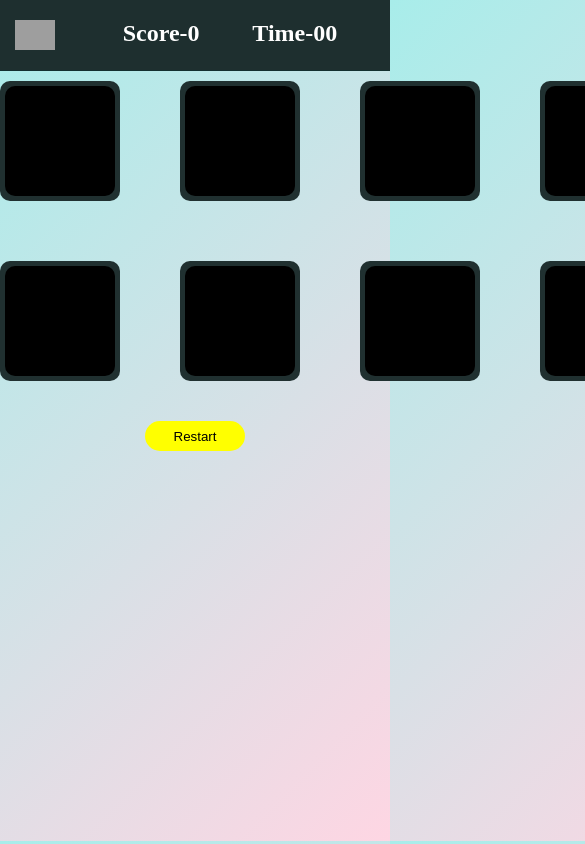
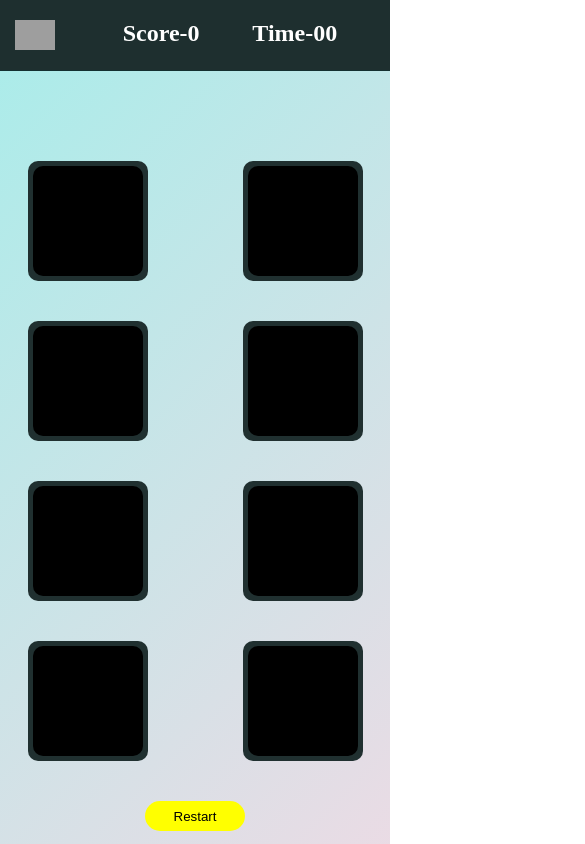
Before and after one commit to Mritunjay7573/Memory-Quest-Game, a plain HTML site: page jssingleeasy.html in a window 390 px wide. Shown: the top 844 px of the page, 585 px wide, since content can reach past the window. Drawn offline with Linux system fonts and the light colour scheme; grey boxes are pictures that could not be loaded.

Commit message:
Added new features

```diff
--- a/dualeasy.css
+++ b/dualeasy.css
@@ -125,3 +125,13 @@ h1{
     width: 100px;
     height: 30px;
 }
+
+@media (max-width: 720px){
+    #main{
+        display: grid;
+        grid-template-columns: repeat(2, 1fr);
+        grid-template-rows: repeat(5, 1fr);
+        gap: 40px;
+        margin-top: 90px;
+    }
+}
--- a/dualhard.css
+++ b/dualhard.css
@@ -125,3 +125,36 @@ h1{
     width: 100px;
     height: 30px;
 }
+
+@media (max-width: 775px) and (min-width: 641px){
+     #main{
+        display: grid;
+        grid-template-columns: repeat(5, 1fr);
+        margin-top: 10px;
+    }
+}
+
+@media (max-width: 640px) and (min-width: 511px){
+     #main{
+        display: grid;
+        grid-template-columns: repeat(4, 1fr);
+        margin-top: 10px;
+    }
+}
+
+@media (max-width: 510px) and (min-width: 391px){
+     #main{
+        display: grid;
+        grid-template-columns: repeat(3, 1fr);
+        margin-top: 10px;
+        gap: 10px;
+    }
+}
+
+@media (max-width: 390px){
+     #main{
+        display: grid;
+        grid-template-columns: repeat(2, 1fr);
+        margin-top: 10px;
+    }
+}
--- a/dualmedium.css
+++ b/dualmedium.css
@@ -130,3 +130,30 @@ h1{
     display: flex;
     justify-content: space-around;
 }
+
+@media (max-width: 620px) and (min-width: 500px){
+    #main{
+        display: grid;
+        grid-template-columns: repeat(4, 1fr);
+        grid-template-rows: repeat(4, 1fr);
+        margin-top: 10px;
+    }
+}
+
+@media (max-width: 500px) and (min-width: 371px){
+    #main{
+        display: grid;
+        grid-template-columns: repeat(3, 1fr);
+        grid-template-rows: repeat(5, 1fr);
+        margin-top: 10px;
+    }
+}
+
+@media (max-width: 370px){
+    #main{
+        display: grid;
+        grid-template-columns: repeat(2, 1fr);
+        grid-template-rows: repeat(7, 1fr);
+        margin-top: 10px;
+    }
+}
--- a/game.css
+++ b/game.css
@@ -40,7 +40,7 @@ h1 {
     border-radius: 50px;
     transition: 0.3s;
     box-shadow: 0 6px 15px rgba(0,0,0,0.25);
-    border: 3px solid black;
+    border: 2px solid black;
     position: relative;
     overflow: hidden;
 }
@@ -118,7 +118,7 @@ h1 {
     color: rgb(15, 14, 14);
     background: linear-gradient(90deg, #d2f428, #f36d07);
     border-radius: 50px;
-    border: 4px solid black;
+    border: 2px solid black;
     box-shadow: 0 6px 15px rgba(0,0,0,0.25);
     transition: 0.3s;
 }
--- a/jsSinglehard.css
+++ b/jsSinglehard.css
@@ -130,3 +130,19 @@ body{
     background: linear-gradient(135deg, #a8edea, #fed6e3);
     overflow: hidden;
 }
+
+@media (max-width: 650px) and (min-width: 521px){
+    #main{
+        display: grid;
+        grid-template-columns: repeat(4, 1fr);
+        grid-template-rows: repeat(5, 1fr);
+    }
+}
+
+@media (max-width: 520px){
+    #main{
+        display: grid;
+        grid-template-columns: repeat(3, 1fr);
+        grid-template-rows: repeat(7, 1fr);
+    }
+}
--- a/jsSinglemedium.css
+++ b/jsSinglemedium.css
@@ -130,3 +130,11 @@ body{
     background: linear-gradient(135deg, #a8edea, #fed6e3);
     overflow: hidden;
 }
+
+@media (max-width: 520px){
+    #main{
+        display: grid;
+        grid-template-columns: repeat(3, 1fr);
+        grid-template-rows: repeat(4, 1fr);
+    }
+}
--- a/jssingleeasy.css
+++ b/jssingleeasy.css
@@ -41,6 +41,7 @@ h2{
     justify-content: space-between;
     background-color: #1e2f2f;
     border-bottom: 1px solid #143030;
+    width: auto;
 }
 .score-box , .time-box{
     text-align: center;
@@ -131,3 +132,13 @@ body{
     background: linear-gradient(135deg, #a8edea, #fed6e3);
     overflow: hidden;
 }
+
+@media (max-width: 455px){
+    #main{
+        display: grid;
+        grid-template-columns: repeat(2, 1fr);
+        grid-template-rows: repeat();
+        gap: 40px;
+        margin-top: 90px;
+    }
+}
--- a/jssingleeasy.html
+++ b/jssingleeasy.html
@@ -94,7 +94,7 @@
 
     <button type="button" id="restart">Restart</button>
 
-    <script src="jsSingleeasy.js"></script>
+    <script src="jssingleeasy.js"></script>
 
     <audio autoplay loop>
         <source src="beautiful-things-piano-222056 copy.mp3" type="audio/mpeg">
--- a/single.css
+++ b/single.css
@@ -40,7 +40,7 @@ h1 {
     border-radius: 50px;
     transition: 0.3s;
     box-shadow: 0 6px 15px rgba(0,0,0,0.25);
-    border: 3px solid black;
+    border: 2px solid black;
     position: relative;
     overflow: hidden;
 }
@@ -118,7 +118,7 @@ h1 {
     color: rgb(15, 14, 14);
     background: linear-gradient(90deg, #d2f428, #f36d07);
     border-radius: 50px;
-    border: 4px solid black;
+    border: 2px solid black;
     box-shadow: 0 6px 15px rgba(0,0,0,0.25);
     transition: 0.3s;
 }
```
Also changed, not shown: index.css (+7 -1 lines).
